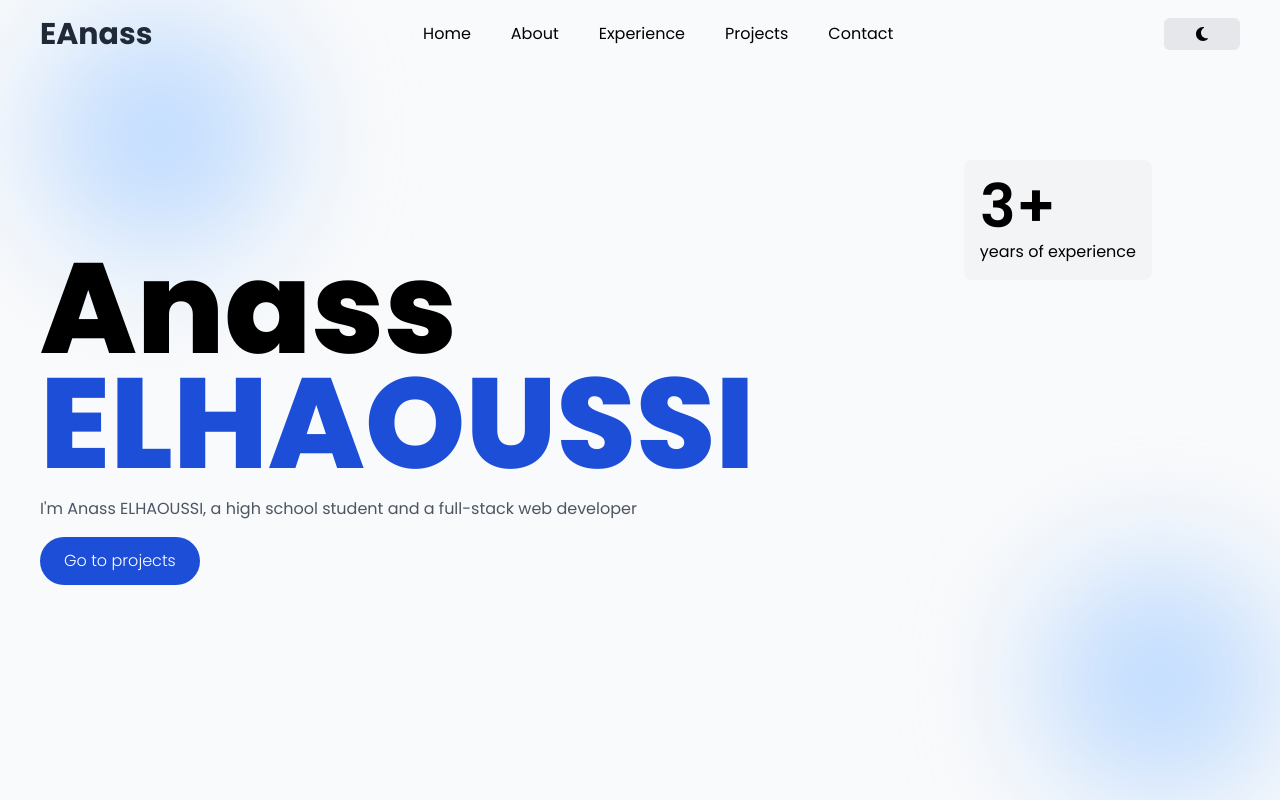
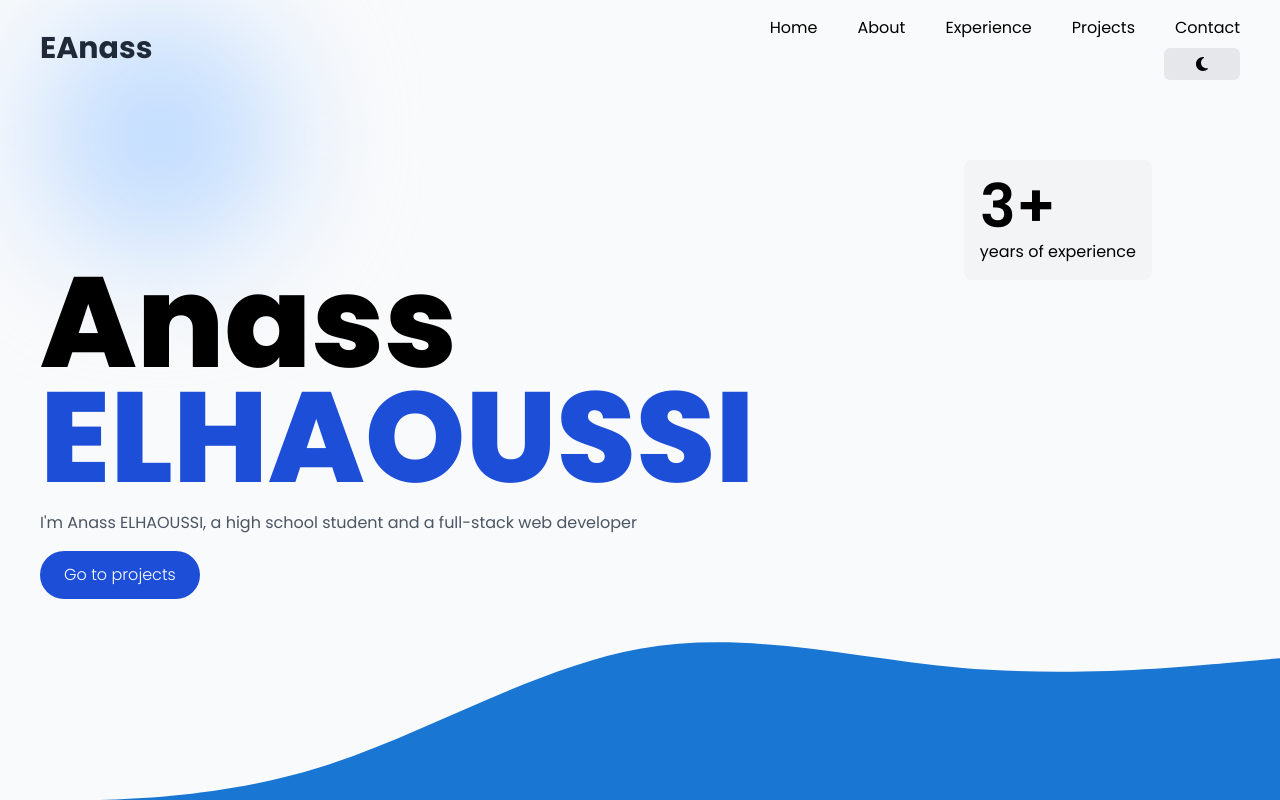
Before and after one commit to AnassElhaoussi/next-portfolio, a Next.js app: page / in a window 1280 px wide. Built offline with nearby package versions, Linux system fonts and the light colour scheme; a web font is replaced by a local one.

Commit message:
turned it more responsive and added waves background shape

```diff
--- /dev/null
+++ b/app/Pages/Home.tsx
@@ -0,0 +1,32 @@
+'use client'
+import React from 'react'
+import { githubImage, image1, image2, image3, image4 } from '../assets'
+import Image from 'next/image'
+import {motion} from 'framer-motion'
+
+function Home({darkMode}: {darkMode: boolean}) {
+  return (
+    <div className='flex items-center h-screen'>
+      <div className='space-y-4 z-50'>
+        <h1 className='lg:text-[10vw] text-[15vw] leading-[90%] font-extrabold dark:text-white'
+        >Anass <motion.div initial={{x: 20}} animate={{x: 0}} transition={{delay: 0.5}}
+        className='block text-blue-700 dark:text-blue-500'>ELHAOUSSI</motion.div></h1>
+        <p className='text-gray-600 dark:text-gray-400'
+        >I'm Anass ELHAOUSSI, a high school student and a full-stack web developer</p>
+        <button
+        className='bg-blue-700 dark:bg-blue-500 rounded-full py-3 px-6 text-white font-light hover:scale-110 transition-all'
+        >Go to projects</button>
+      </div>
+      <span className='absolute md:flex hidden flex-col gap-1 right-32 top-40 text-start bg-gray-100 dark:text-gray-300 dark:bg-gray-800 p-4 rounded-lg text-6xl font-semibold'>
+        <motion.div initial={{x: -30}} animate={{x: 0}} transition={{delay: 0.5}}>3+</motion.div>
+        <span className='block text-base font-normal'>years of experience</span>
+      </span>
+      <svg className='absolute bottom-0 right-0 left-0'  xmlns="http://www.w3.org/2000/svg" viewBox="0 0 1440 320">
+        <path fill={darkMode ? "#2196F3" : "#1976D2"} fill-opacity="1" d="M0,320L60,320C120,320,240,320,360,282.7C480,245,600,171,720,149.3C840,128,960,160,1080,170.7C1200,181,1320,171,1380,165.3L1440,160L1440,320L1380,320C1320,320,1200,320,1080,320C960,320,840,320,720,320C600,320,480,320,360,320C240,320,120,320,60,320L0,320Z"></path>
+      </svg>
+
+    </div>
+  )
+}
+
+export default Home
--- /dev/null
+++ b/app/Pages/Navbar.tsx
@@ -0,0 +1,50 @@
+'use client'
+import React, { CSSProperties, useEffect, useState } from 'react'
+import { INavProps } from '../../types'
+import { FontAwesomeIcon } from '@fortawesome/react-fontawesome'
+import { faMoon } from '@fortawesome/free-solid-svg-icons'
+import { faSun } from '@fortawesome/free-solid-svg-icons'
+
+
+function Navbar({darkMode, setDarkMode}: INavProps) {
+  const rightPaddingVal = localStorage.getItem('padding-right')
+  const leftPaddingVal = localStorage.getItem('padding-left')
+  const [isWindowWidthValid, setIsWindowWidthValid] = useState(false)
+
+  return (
+    <div className="flex gap-10 z-10 justify-between items-center flex-wrap gap-y-5">
+      <span className="text-3xl font-bold text-gray-800 dark:text-gray-100">EAnass</span>
+      <div className='flex flex-col items-end gap-y-2'>
+        <div className="flex space-x-10 dark:text-gray-300 lg:text-base text-[2.5vw]"
+        >
+          <a href="">Home</a>
+          <a href="">About</a>
+          <a href="">Experience</a>
+          <a href="">Projects</a>
+          <a href="">Contact</a>
+        </div>
+        <FontAwesomeIcon
+          icon={darkMode ? faSun : faMoon}
+          className='dark:bg-gray-800 bg-gray-200 px-8 py-2 rounded-md hover:scale-125 transition-all cursor-pointer dark:text-white'
+          style={
+            darkMode
+            ? {paddingRight: rightPaddingVal} as CSSProperties
+            : {paddingLeft: leftPaddingVal} as CSSProperties
+          }
+          onClick={() => {
+            const currentStateValue = !darkMode
+            setDarkMode((currValue) => !currValue)
+            localStorage.setItem('darkmode', JSON.stringify(currentStateValue))
+            if(currentStateValue) {
+              localStorage.setItem('padding-right', "5px")
+            } else {
+              localStorage.setItem('padding-left', "5px")
+            }
+          }}
+        />
+      </div>
+    </div>
+  )
+}
+
+export default Navbar
--- a/app/components/Home.tsx
+++ /dev/null
@@ -1,24 +0,0 @@
-import React from 'react'
-import { githubImage, image1, image2, image3, image4 } from '../assets'
-import Image from 'next/image'
-
-function Home() {
-  return (
-    <div className='flex items-center h-screen'>
-      <div className='space-y-4 z-50'>
-        <h1 className='lg:text-[10vw] text-[15vw] leading-[90%] font-extrabold dark:text-white'
-        >Anass <span className='block text-blue-700 dark:text-blue-500'>ELHAOUSSI</span></h1>
-        <p className='text-gray-600 dark:text-gray-400'
-        >I'm Anass ELHAOUSSI, a high school student and a full-stack web developer</p>
-        <button
-        className='bg-blue-700 dark:bg-blue-500 rounded-full py-3 px-6 text-white font-light hover:scale-110 transition-all'
-        >Go to projects</button>
-      </div>
-      <span className='absolute md:flex hidden flex-col gap-1 right-32 top-40 text-start bg-gray-100 dark:text-gray-300 dark:bg-gray-800 p-4 rounded-lg text-6xl font-semibold'>3+
-        <span className='block text-base font-normal'>years of experience</span>
-      </span>
-    </div>
-  )
-}
-
-export default Home
--- a/app/components/Navbar.tsx
+++ /dev/null
@@ -1,46 +0,0 @@
-'use client'
-import React, { CSSProperties } from 'react'
-import { INavProps } from '../../types'
-import { FontAwesomeIcon } from '@fortawesome/react-fontawesome'
-import { faMoon } from '@fortawesome/free-solid-svg-icons'
-import { faSun } from '@fortawesome/free-solid-svg-icons'
-
-
-function Navbar({darkMode, setDarkMode}: INavProps) {
-  const rightPaddingVal = localStorage.getItem('padding-right')
-  const leftPaddingVal = localStorage.getItem('padding-left')
-  return (
-    <div className="flex gap-10 z-10 justify-between items-center flex-wrap gap-y-5">
-      <span className="text-3xl font-bold text-gray-800 dark:text-gray-100">EAnass</span>
-      <div className="space-x-10 dark:text-gray-300 lg:text-base text-[2.5vw] ">
-        <a href="">Home</a>
-        <a href="">About</a>
-        <a href="">Experience</a>
-        <a href="">Projects</a>
-        <a href="">Contact</a>
-      </div>
-      <FontAwesomeIcon
-        icon={darkMode ? faSun : faMoon}
-        className='dark:bg-gray-800 bg-gray-200 px-8 py-2 rounded-md hover:scale-125 transition-all cursor-pointer dark:text-white'
-        style={
-          darkMode
-          ? {paddingRight: rightPaddingVal} as CSSProperties
-          : {paddingLeft: leftPaddingVal} as CSSProperties
-        }
-        onClick={() => {
-          const currentStateValue = !darkMode
-          setDarkMode((currValue) => !currValue)
-          localStorage.setItem('darkmode', JSON.stringify(currentStateValue))
-          if(currentStateValue) {
-            localStorage.setItem('padding-right', "5px")
-          } else {
-            localStorage.setItem('padding-left', "5px")
-          }
-        }}
-      />
-
-    </div>
-  )
-}
-
-export default Navbar
--- a/app/page.tsx
+++ b/app/page.tsx
@@ -1,7 +1,7 @@
 
 'use client'
 import React, {useEffect, useState} from 'react'
-import { Navbar, Home } from './components'
+import { Navbar, Home } from './Pages'
 
 
 function AppWrapper() {
@@ -18,8 +18,7 @@ function AppWrapper() {
         <Navbar
         darkMode={darkMode}
         setDarkMode={setDarkMode} />
-        <Home />
-        <div className='absolute w-60 h-60 bottom-0 right-0 bg-blue-200 dark:bg-inherit rounded-full blur-3xl'></div>
+        <Home darkMode={darkMode} />
       </div>
     </div>
   )
--- a/package.json
+++ b/package.json
@@ -9,6 +9,7 @@
     "@fortawesome/fontawesome-svg-core": "^6.3.0",
     "@fortawesome/free-solid-svg-icons": "^6.3.0",
     "@fortawesome/react-fontawesome": "^0.2.0",
+    "framer-motion": "^10.0.1",
     "next": "latest",
     "react": "18.2.0",
     "react-dom": "18.2.0"
```
Also changed, not shown: app/Pages/About.tsx (renamed from app/components/About.tsx), app/Pages/Contact.tsx (renamed from app/components/Contact.tsx), app/Pages/Footer.tsx (renamed from app/components/Footer.tsx), app/Pages/index.ts (renamed from app/components/index.ts), 1 other file (tests, documents, lock files or other folders).
